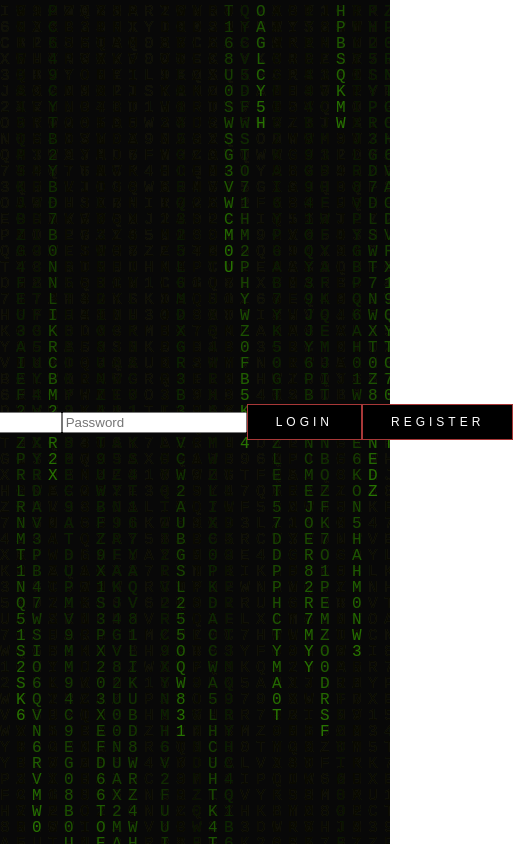
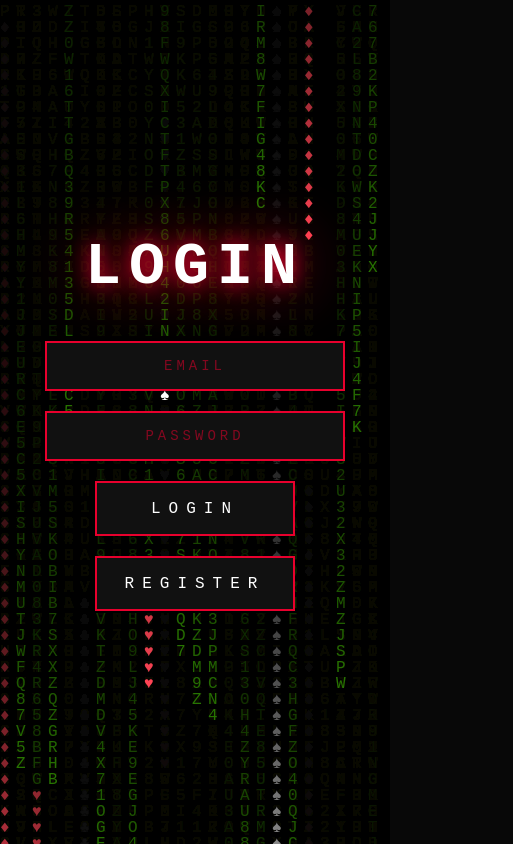
Before and after one commit to Psedanom/Videojuego, a plain HTML site: page DeadDraw/Menu/inicioSesion_registro.html in a window 390 px wide. Shown: the whole page, 513 px wide, since content can reach past the window. Drawn offline with nearby package versions, Linux system fonts and the light colour scheme; a web font is replaced by a local one.

Commit message:
Cambios esteticos mayores

```diff
--- a/DeadDraw/Menu/inicioSesion_registro.css
+++ b/DeadDraw/Menu/inicioSesion_registro.css
@@ -3,50 +3,130 @@ Emiliano Alighieri Targiano
 Jonathan Uriel Anzures García
 Pablo Sedano Morlett
 
-This file contains the styling for the login and registration page, with a matrix effect in the background and a fade-in animation for the content.
+Styling for the register/login page, consistent with the game's visual identity.
 */
 
-#loginBtn{
-    font-family:'Oswald',sans-serif;
-    font-size:0.75rem;
-    letter-spacing:4px;
-    padding:10px 28px;
-    border:1px solid #a83838;
-    background: rgb(0, 0, 0);
-    color:#ffffff;
-    cursor:pointer;
-
-}
-#registerBtn{
-    font-family:'Oswald',sans-serif;
-    font-size:0.75rem;
-    letter-spacing:4px;
-    padding:10px 28px;
-    border:1px solid #a83838;
-    background:rgb(0, 0, 0);
-    color:#ffffff;
-    cursor:pointer;
+@font-face {
+    font-family: 'Ethnocentric';
+    src: url('../Menu/ethnocentric.otf') format('opentype');
 }
 
-#registerBtn:hover, #loginBtn:hover{
-
-    border-color:#666;
-
-}
-#canvas2 {
-    position: fixed;
-    z-index: -1;
+* {
+    margin: 0;
+    padding: 0;
+    box-sizing: border-box;
 }
 
 body {
-    width: 100vw;
-    height: 100vh;
-    box-sizing: border-box;
-    margin: 0;
-    overflow: hidden;
+    background-color: #080808;
+    min-height: 100vh;
+    display: flex;
+    align-items: center;
+    justify-content: center;
+}
 
+canvas {
+    position: fixed;
+    top: 0;
+    left: 0;
+    z-index: 0;
+}
 
+.contenido {
+    position: relative;
+    z-index: 1;
     display: flex;
+    flex-direction: column;
+    align-items: center;
+    gap: 40px;
+}
+
+h1 {
+    font-family: 'Ethnocentric', monospace;
+    font-size: 60px;
+    color: white;
+    letter-spacing: 8px;
+    text-shadow: 0 0 20px #e8002d, 0 0 60px #e8002d;
+}
+
+.form-container {
+    display: flex;
+    flex-direction: column;
+    align-items: center;
+    gap: 20px;
+}
+
+input[type="text"] {
+    width: 300px;
+    height: 50px;
+    background: #111;
+    border: 2px solid #e8002d;
+    color: white;
+    font-family: 'Ethnocentric', monospace;
+    font-size: 14px;
+    letter-spacing: 4px;
+    text-align: center;
+    outline: none;
+    transition: 0.3s;
+}
+
+input[type="text"]::placeholder {
+    color: #e8002d88;
+    letter-spacing: 4px;
+}
+
+input[type="text"]:focus {
+    box-shadow: 0 0 10px #e8002d,
+                0 0 20px #e8002d,
+                0 0 30px #e8002d;
+}
+
+input[type="password"] {
+    width: 300px;
+    height: 50px;
+    background: #111;
+    border: 2px solid #e8002d;
+    color: white;
+    font-family: 'Ethnocentric', monospace;
+    font-size: 14px;
+    letter-spacing: 4px;
+    text-align: center;
+    outline: none;
+    transition: 0.3s;
+}
+
+input[type="password"]::placeholder {
+    color: #e8002d88;
+    letter-spacing: 4px;
+}
+
+input[type="password"]:focus {
+    box-shadow: 0 0 10px #e8002d,
+                0 0 20px #e8002d,
+                0 0 30px #e8002d;
+}
+
+.btn {
+    width: 200px;
+    height: 55px;
+    background: #111;
+    border: 2px solid #e8002d;
+    cursor: pointer;
+    transition: 0.3s;
+    display: flex;
+    align-items: center;
     justify-content: center;
-    align-items: center;
 }
+
+.btn:hover {
+    background: #e8002d;
+    transform: scale(1.05);
+    box-shadow: 0 0 30px #e8002d;
+}
+
+.btn span {
+    font-family: 'Ethnocentric', monospace;
+    font-size: 16px;
+    letter-spacing: 8px;
+    color: white;
+}
--- a/DeadDraw/Menu/inicioSesion_registro.html
+++ b/DeadDraw/Menu/inicioSesion_registro.html
@@ -7,15 +7,26 @@
     <link rel="stylesheet" href="inicioSesion_registro.css">
     <script src="inicioSesion_registro.js"></script>
     <script src="../game/matrix_background.js"></script>
-    <script  src="../game/game_logic.js"></script>
-    <title>Inicio de Sesión/ Registro</title>
+    <script src="../game/game_logic.js"></script>
+    <title>Inicio de Sesión / Registro</title>
 </head>
 <body>
     <canvas id='canvas2'></canvas>
-    <input type="text" id="username" placeholder="Email">
-    <input type="password" id="password" placeholder="Password">
-    <button id="loginBtn" onclick="login()">LOGIN</button>
-    <button id="registerBtn" onclick="register()">REGISTER</button>
+
+    <div class="contenido">
+        <h1>LOGIN</h1>
+        <div class="form-container">
+            <input type="text" id="username" placeholder="EMAIL">
+            <input type="password" id="password" placeholder="PASSWORD">
+            <button id="loginBtn" class="btn" onclick="login()">
+                <span>LOGIN</span>
+            </button>
+            <button id="registerBtn" class="btn" onclick="register()">
+                <span>REGISTER</span>
+            </button>
+        </div>
+    </div>
+
+    <script> matrixBackground(); </script>
 </body>
 </html>
-<script> matrixBackground(); </script>
--- a/DeadDraw/Menu/introduccion.css
+++ b/DeadDraw/Menu/introduccion.css
@@ -27,21 +27,20 @@ body{
     justify-content:center;
 }
 
-/* ===== MATRIX (CAPA MEDIA) ===== */
 canvas{
     position:fixed;
     inset:0;
     width:100vw;
     height:100vh;
-    z-index:5;           /* 👈 entre fondo y UI */
+    z-index:5;
     opacity:0.18;
     pointer-events:none;
 }
 
-/* ===== CONTENIDO ===== */
+
 #intro-wrapper{
     position:relative;
-    z-index:10;          /* 👈 encima del matrix */
+    z-index:10;
     width:min(720px,90vw);
     display:flex;
     flex-direction:column;
@@ -60,7 +59,7 @@ canvas{
 /* título */
 #slide-label{
     font-family:'Oswald',sans-serif;
-    font-size:0.65rem;
+    font-size:1.2rem;
     font-weight:300;
     letter-spacing:6px;
     color:var(--cyan);
@@ -69,29 +68,41 @@ canvas{
 
 /* texto */
 #slide-text{
-    font-size:clamp(0.95rem,2vw,1.1rem);
+    font-size:clamp(1.3rem,2.5vw,1.6rem);
     line-height:1.8;
     min-height:3em;
 }
 
 
-#controls{
-    display:flex;
-    justify-content:flex-end;
+/* Contenedor de botones con espacio entre ellos */
+#controls {
+    display: flex;
+    gap: 40px;
+    justify-content: center;
+    align-items: center;
 }
 
+/* estilo base del boton de introduccion */
+.btn-intro {
+    padding: 16px 32px;
+    background: #111;
+    border: 3px solid #e8002d;
+    cursor: pointer;
+    transition: 0.3s;
+    display: flex;
+    align-items: center;
+    justify-content: center;
+    font-family: 'Ethnocentric', monospace;
+    font-size: 16px;
+    letter-spacing: 8px;
+    color: white;
+}
 
-.btn-intro{
-    font-family:'Oswald',sans-serif;
-    font-size:0.75rem;
-    letter-spacing:4px;
-    text-transform:uppercase;
-    padding:10px 28px;
-    border:1px solid #333;
-    background:transparent;
-    color:#444;
-    cursor:pointer;
-    transition:0.2s;
+/* resalta el boton cuando se pasa el mouse por encima */
+.btn-intro:hover {
+    background: #e8002d;
+    transform: scale(1.05);
+    box-shadow: 0 0 30px #e8002d;
 }
 
 #btn-skip:hover{
--- a/DeadDraw/game/matrix_background.js
+++ b/DeadDraw/game/matrix_background.js
@@ -3,37 +3,62 @@ Emiliano Alighieri Targiano
 Jonathan Uriel Anzures García
 Pablo Sedano Morlett
 
-This file contains the background matrix effect on the main html file
-
+Matrix background with occasional red card-suit columns.
 */
 
 function matrixBackground() {
-
     const canvas2 = document.getElementById("canvas2");
     const ctx2 = canvas2.getContext("2d");
 
-        canvas2.width = window.innerWidth;
+    canvas2.width  = window.innerWidth;
     canvas2.height = window.innerHeight;
 
-        const letters = "ABCDEFGHIJKLMNOPQRSTUVWXYZ0123456789";
+    const letters     = "ABCDEFGHIJKLMNOPQRSTUVWXYZ0123456789";
     const lettersArray = letters.split("");
+    const suits       = ['♠', '♥', '♦', '♣'];
 
     const fontSize = 16;
-        const columns = canvas2.width / fontSize;
+    const columns  = Math.floor(canvas2.width / fontSize);
 
-        const drops = [];
-        for (let i = 0; i < columns; i++) drops[i] = 1;
+    const drops     = [];
+    const suitCol   = [];   // si la columna está en modo "palo"
+    const suitTimer = [];   // cuántos frames le quedan en modo palo
+
+    for (let i = 0; i < columns; i++) {
+        drops[i]     = Math.floor(Math.random() * canvas2.height / fontSize);
+        suitCol[i]   = null;   // null = columna normal
+        suitTimer[i] = 0;
+    }
 
     function draw() {
         ctx2.fillStyle = "rgba(0,0,0,0.05)";
-            ctx2.fillRect(0, 0, canvas2.width , canvas2.height);
-
-            ctx2.fillStyle = "#277401";
+        ctx2.fillRect(0, 0, canvas2.width, canvas2.height);
         ctx2.font = fontSize + "px monospace";
 
         for (let i = 0; i < drops.length; i++) {
-                const text = lettersArray[Math.floor(Math.random() * lettersArray.length)];
-                ctx2.fillText(text, i * fontSize, drops[i] * fontSize);
+
+            // ~0.3% de probabilidad por frame de activar modo palo en esta columna
+            if (!suitCol[i] && Math.random() < 0.003) {
+                suitCol[i]   = suits[Math.floor(Math.random() * suits.length)];
+                suitTimer[i] = 40 + Math.floor(Math.random() * 60); // 40-100 frames
+            }
+
+            let char, color;
+
+            if (suitCol[i]) {
+                // cabeza: dibuja el palo en blanco brillante
+                char  = suitCol[i];
+                const isRed = suitCol[i] === '♥' || suitCol[i] === '♦';
+                color = isRed ? '#ff4455' : '#ffffff';
+                suitTimer[i]--;
+                if (suitTimer[i] <= 0) suitCol[i] = null;
+            } else {
+                char  = lettersArray[Math.floor(Math.random() * lettersArray.length)];
+                color = "#277401";
+            }
+
+            ctx2.fillStyle = color;
+            ctx2.fillText(char, i * fontSize, drops[i] * fontSize);
 
             if (drops[i] * fontSize > canvas2.height && Math.random() > 0.975) {
                 drops[i] = 0;
@@ -43,4 +68,9 @@ function matrixBackground() {
     }
 
     setInterval(draw, 30);
+
+    window.addEventListener("resize", () => {
+        canvas2.width  = window.innerWidth;
+        canvas2.height = window.innerHeight;
+    });
 }
--- a/DeadDraw/style.css
+++ b/DeadDraw/style.css
@@ -52,8 +52,7 @@ a {
 
 /* esta funcion le da forma y color al boton */
 .btn {
-    width: 200px;
-    height: 70px;
+    padding: 16px 32px;
     background: #111;
     border: 3px solid #e8002d;
     cursor: pointer;
```
Also changed, not shown: DeadDraw/Menu/introduccion.html (+49 -45 lines), DeadDraw/Menu/mecanicas.html (+3 -0 lines), DeadDraw/Menu/registerUsername.html (+13 -4 lines), DeadDraw/game/game_view.css (+5 -12 lines), DeadDraw/game/game_view.html (+18 -11 lines), DeadDraw/game/palo_cartas.js (added, +92 -0 lines), DeadDraw/game/side_menu.css (added, +56 -0 lines), DeadDraw/index.html (+3 -3 lines). Lines whose indentation alone changed are shown as unchanged.
